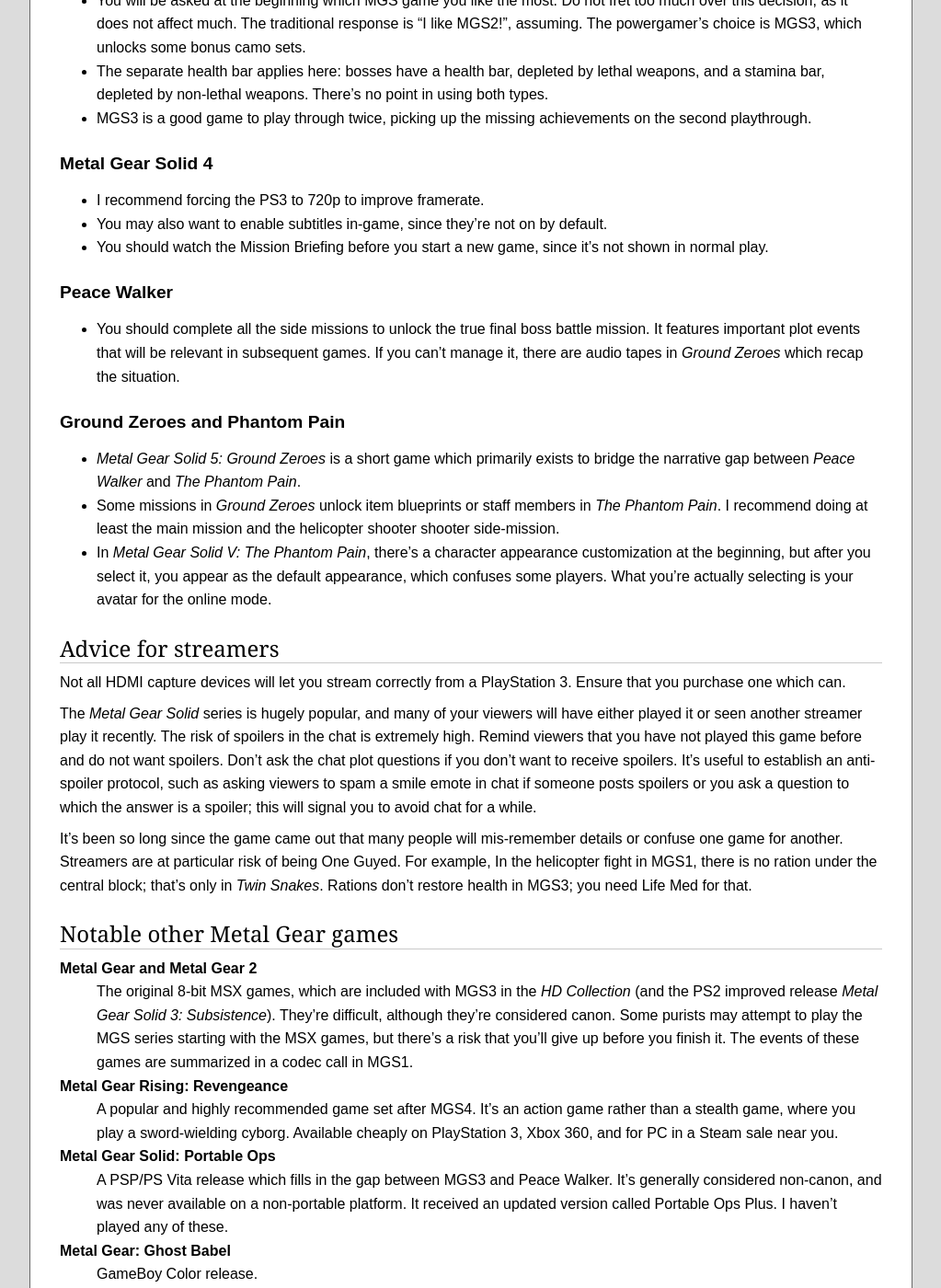
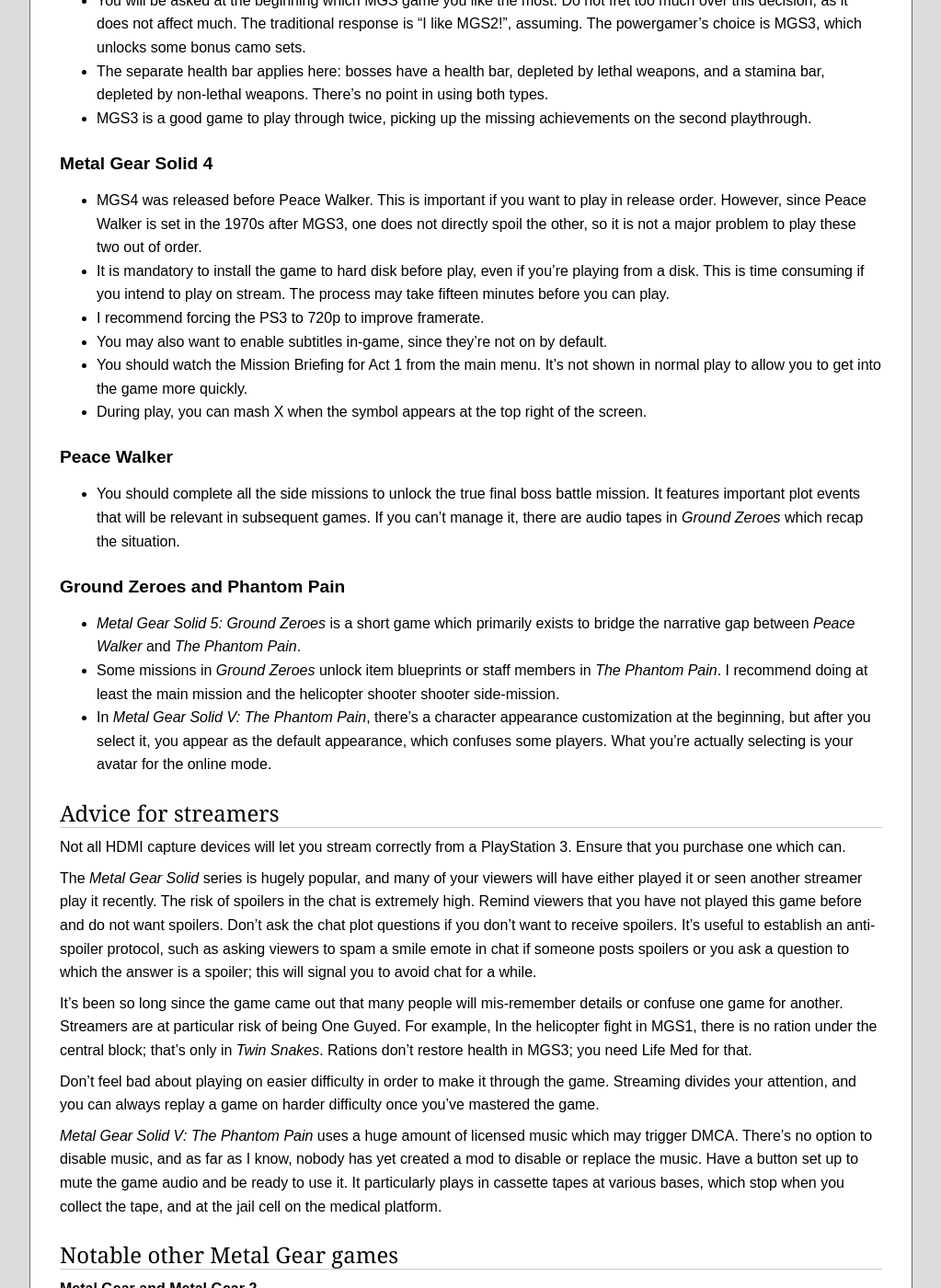
Before and after one commit to orbitalflower/orbitalflower.github.io, a Jekyll site: the page built from _posts/2018-03-12-how-to-play-all-metal-gear.md, in a window 1280 px wide and 1400 px high, scrolled down 2394 px. Shown: the whole window at 92% size, without its empty margins (128-1151 px from the left). Built offline with Jekyll 4.4.1, drawn with Linux system fonts in a browser that asks for light colours.

Commit message:
Update advice on MGS streaming

```diff
--- a/_posts/2018-03-12-how-to-play-all-metal-gear.md
+++ b/_posts/2018-03-12-how-to-play-all-metal-gear.md
@@ -145,11 +145,20 @@
 
 ### Metal Gear Solid 4
 
+- MGS4 was released before Peace Walker. This is important if you want to play
+  in release order. However, since Peace Walker is set in the 1970s after MGS3,
+  one does not directly spoil the other, so it is not a major problem to play
+  these two out of order.
+- It is mandatory to install the game to hard disk before play, even if you're
+  playing from a disk. This is time consuming if you intend to play on stream.
+  The process may take fifteen minutes before you can play.
 - I recommend forcing the PS3 to 720p to improve framerate.
 - You may also want to enable subtitles in-game, since they're not on by
   default.
-- You should watch the Mission Briefing before you start a new game, since it's
-  not shown in normal play.
+- You should watch the Mission Briefing for Act 1 from the main menu. It's not
+  shown in normal play to allow you to get into the game more quickly.
+- During play, you can mash X when the symbol appears at the top right of the
+  screen.
 
 ### Peace Walker
 
@@ -189,6 +198,17 @@
 being One Guyed. For example, In the helicopter fight in MGS1, there is no
 ration under the central block; that's only in _Twin Snakes_. Rations don't
 restore health in MGS3; you need Life Med for that.
+
+Don't feel bad about playing on easier difficulty in order to make it through
+the game. Streaming divides your attention, and you can always replay a game on
+harder difficulty once you've mastered the game.
+
+_Metal Gear Solid V: The Phantom Pain_ uses a huge amount of licensed music
+which may trigger DMCA. There's no option to disable music, and as far as I
+know, nobody has yet created a mod to disable or replace the music. Have a
+button set up to mute the game audio and be ready to use it. It particularly
+plays in cassette tapes at various bases, which stop when you collect the tape,
+and at the jail cell on the medical platform.
 
 ## Notable other Metal Gear games
 
```
